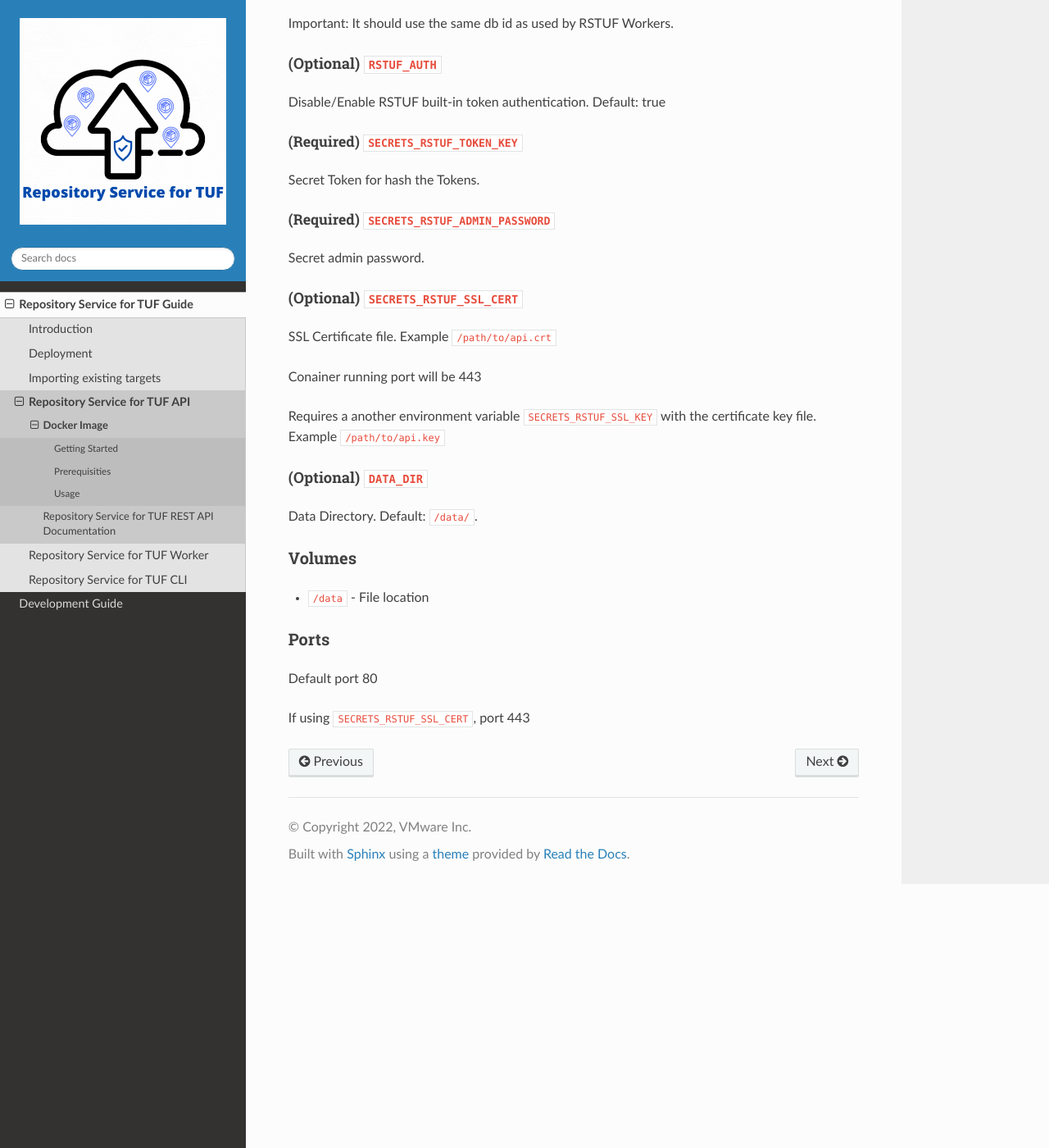
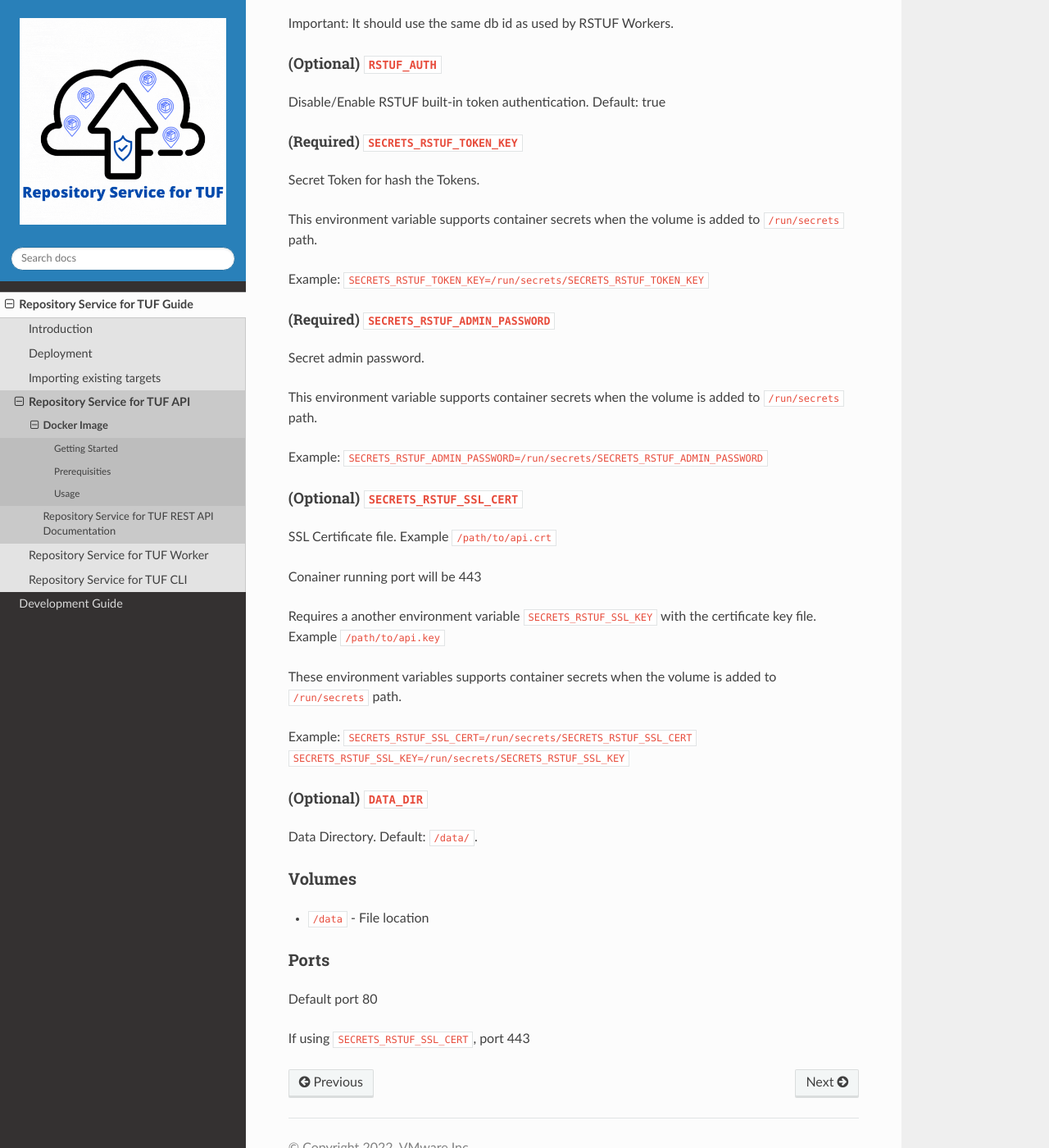
Before and after one commit to repository-service-tuf/repository-service-tuf, a Sphinx documentation site: the page built from docs/source/guide/repository-service-tuf-api/Docker_README.md, in a window 1280 px wide and 1400 px high, scrolled down 2031 px. Shown: the whole window at 82% size. Built offline with Sphinx 7.4.7 and the Read the Docs theme 2.0.0, drawn with Linux system fonts in a browser that asks for light colours.

Commit message:
chore: sync git submodules and docs

```diff
--- a/docs/source/guide/repository-service-tuf-api/Docker_README.md
+++ b/docs/source/guide/repository-service-tuf-api/Docker_README.md
@@ -95,10 +95,21 @@ Disable/Enable RSTUF built-in token authentication. Default: true
 
 Secret Token for hash the Tokens.
 
+This environment variable supports container secrets when the volume is added
+to `/run/secrets` path.
+
+Example:
+`SECRETS_RSTUF_TOKEN_KEY=/run/secrets/SECRETS_RSTUF_TOKEN_KEY`
+
 ##### (Required) `SECRETS_RSTUF_ADMIN_PASSWORD`
 
 Secret admin password.
 
+This environment variable supports container secrets when the volume is added
+to `/run/secrets` path.
+
+Example:
+`SECRETS_RSTUF_ADMIN_PASSWORD=/run/secrets/SECRETS_RSTUF_ADMIN_PASSWORD`
 
 #### (Optional) `SECRETS_RSTUF_SSL_CERT`
 
@@ -108,6 +119,13 @@ Conainer running port will be 443
 
 Requires a another environment variable ``SECRETS_RSTUF_SSL_KEY`` with the
 certificate key file. Example ``/path/to/api.key``
+
+These environment variables supports container secrets when the volume is added
+to `/run/secrets` path.
+
+Example:
+`SECRETS_RSTUF_SSL_CERT=/run/secrets/SECRETS_RSTUF_SSL_CERT`
+`SECRETS_RSTUF_SSL_KEY=/run/secrets/SECRETS_RSTUF_SSL_KEY`
 
 #### (Optional) `DATA_DIR`
 
```
Also changed, not shown: docs/source/guide/repository-service-tuf-worker/Docker_README.md (+5 -2 lines).
